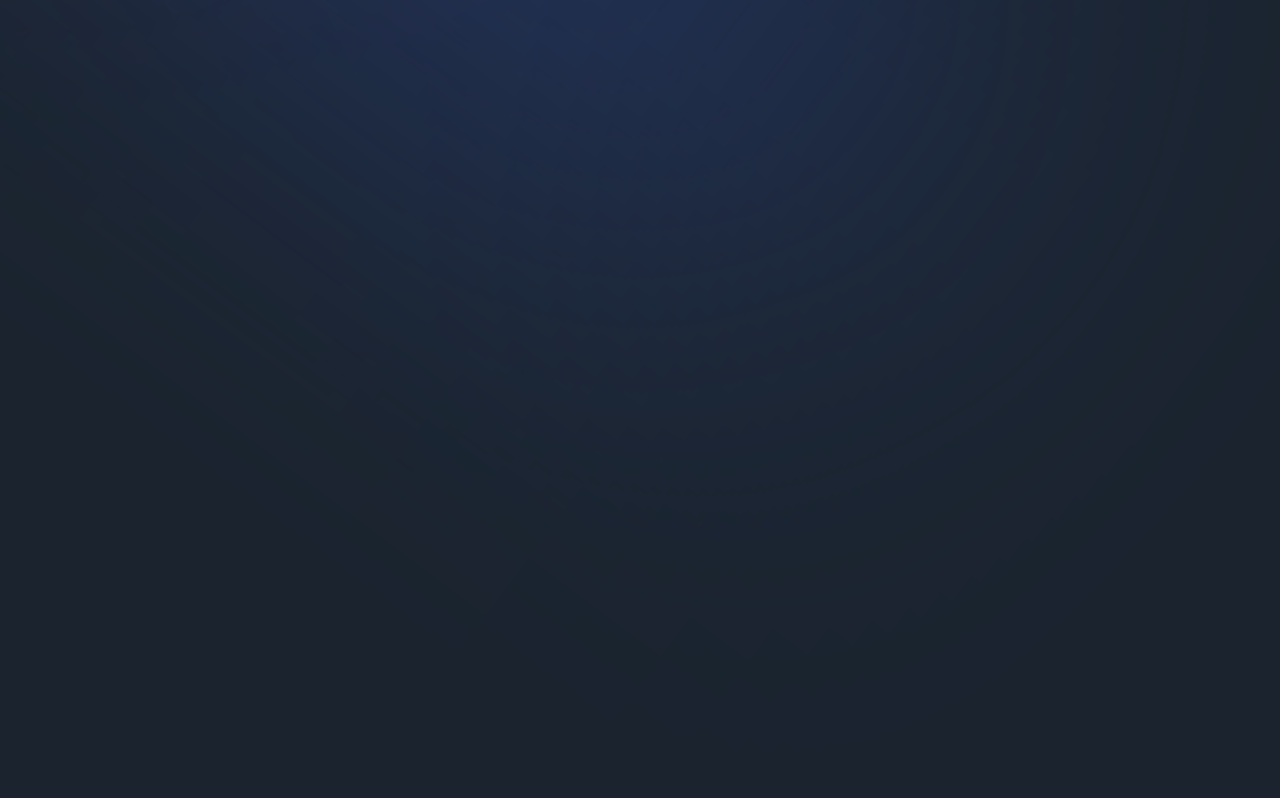
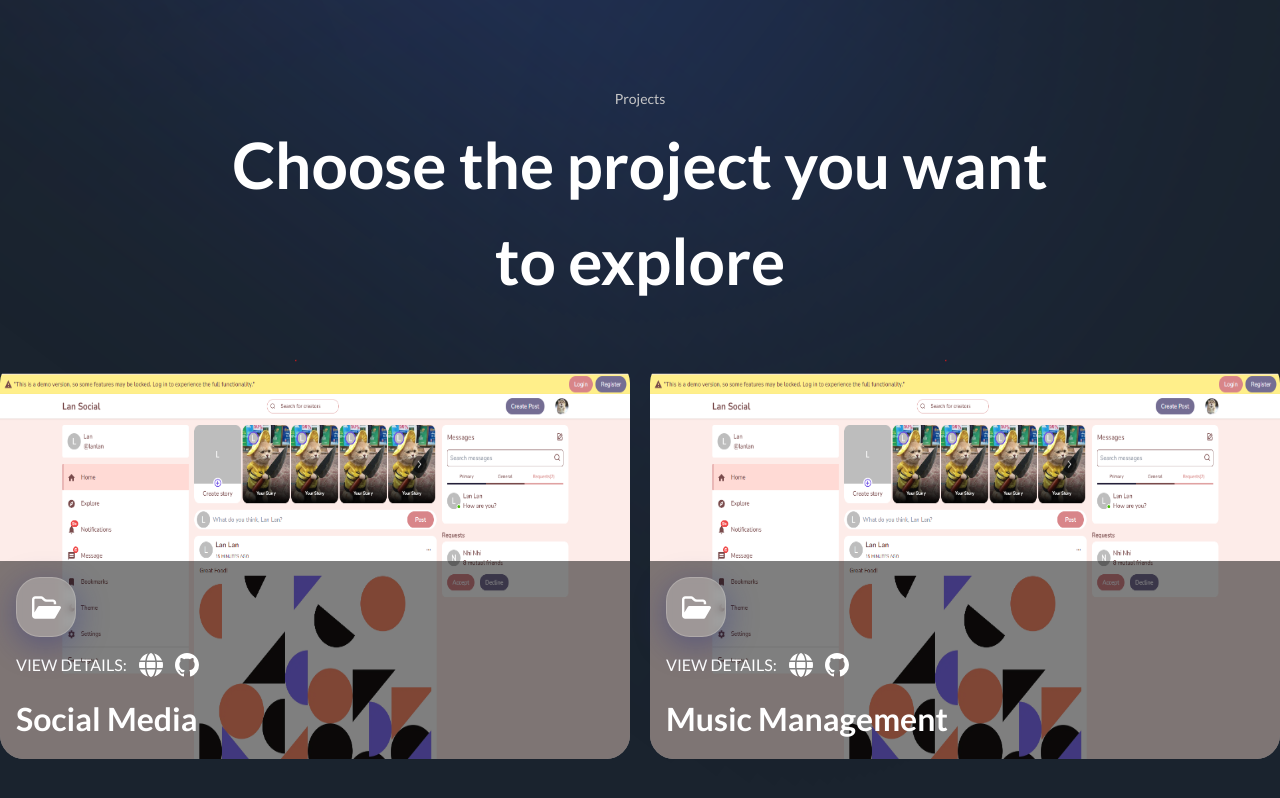
Before and after one commit to mmmnic2/my-portfolio, a Next.js app: page / in a window 1280 px wide. Shown: the part 1718-2516 px from the top of the page. Before the commit the page ends 1961 px from the top, so only its background shows below. Built offline with nearby package versions, Linux system fonts and the light colour scheme.

Commit message:
add project section

```diff
--- a/app/globals.css
+++ b/app/globals.css
@@ -36,6 +36,9 @@ body {
   .glassmorphism {
     @apply bg-[#323F5D]/30 backdrop-blur-lg border-white/20;
   }
+  .glassmorphism-01 {
+    @apply bg-[hsla(0,0%,100%,0.25)] shadow-[0_8px_32px_0_rgba(31,38,135,0.37)] backdrop-blur-[4px] border border-[hsla(0,0%,100%,0.18)];
+  }
   .custom-margin-li {
     @apply mx-4; /* Apply Tailwind margin utility */
   }
--- a/app/page.js
+++ b/app/page.js
@@ -1,5 +1,6 @@
 import About from "@/components/about/About";
 import { Experience } from "@/components/Experience";
+import { Projects } from "@/components/projects/Projects";
 import { Skills } from "@/components/skill/Skills";
 
 export default function Home() {
@@ -8,6 +9,7 @@ export default function Home() {
       <About />
       <Skills />
       <Experience />
+      <Projects />
     </>
   );
 }
--- /dev/null
+++ b/components/common/icons/Globe.jsx
@@ -0,0 +1,15 @@
+import React from "react";
+
+export const Globe = () => {
+  return (
+    <svg
+      xmlns="http://www.w3.org/2000/svg"
+      viewBox="0 0 512 512"
+      width="100%"
+      height="100%"
+      fill="white"
+    >
+      <path d="M352 256c0 22.2-1.2 43.6-3.3 64l-185.3 0c-2.2-20.4-3.3-41.8-3.3-64s1.2-43.6 3.3-64l185.3 0c2.2 20.4 3.3 41.8 3.3 64zm28.8-64l123.1 0c5.3 20.5 8.1 41.9 8.1 64s-2.8 43.5-8.1 64l-123.1 0c2.1-20.6 3.2-42 3.2-64s-1.1-43.4-3.2-64zm112.6-32l-116.7 0c-10-63.9-29.8-117.4-55.3-151.6c78.3 20.7 142 77.5 171.9 151.6zm-149.1 0l-176.6 0c6.1-36.4 15.5-68.6 27-94.7c10.5-23.6 22.2-40.7 33.5-51.5C239.4 3.2 248.7 0 256 0s16.6 3.2 27.8 13.8c11.3 10.8 23 27.9 33.5 51.5c11.6 26 20.9 58.2 27 94.7zm-209 0L18.6 160C48.6 85.9 112.2 29.1 190.6 8.4C165.1 42.6 145.3 96.1 135.3 160zM8.1 192l123.1 0c-2.1 20.6-3.2 42-3.2 64s1.1 43.4 3.2 64L8.1 320C2.8 299.5 0 278.1 0 256s2.8-43.5 8.1-64zM194.7 446.6c-11.6-26-20.9-58.2-27-94.6l176.6 0c-6.1 36.4-15.5 68.6-27 94.6c-10.5 23.6-22.2 40.7-33.5 51.5C272.6 508.8 263.3 512 256 512s-16.6-3.2-27.8-13.8c-11.3-10.8-23-27.9-33.5-51.5zM135.3 352c10 63.9 29.8 117.4 55.3 151.6C112.2 482.9 48.6 426.1 18.6 352l116.7 0zm358.1 0c-30 74.1-93.6 130.9-171.9 151.6c25.5-34.2 45.2-87.7 55.3-151.6l116.7 0z" />
+    </svg>
+  );
+};
--- /dev/null
+++ b/components/common/icons/ProjectIcon.jsx
@@ -0,0 +1,15 @@
+import React from "react";
+
+export const ProjectIcon = () => {
+  return (
+    <svg
+      xmlns="http://www.w3.org/2000/svg"
+      viewBox="0 0 576 512"
+      width="100%"
+      height="100%"
+      fill="white"
+    >
+      <path d="M384 480l48 0c11.4 0 21.9-6 27.6-15.9l112-192c5.8-9.9 5.8-22.1 .1-32.1S555.5 224 544 224l-400 0c-11.4 0-21.9 6-27.6 15.9L48 357.1 48 96c0-8.8 7.2-16 16-16l117.5 0c4.2 0 8.3 1.7 11.3 4.7l26.5 26.5c21 21 49.5 32.8 79.2 32.8L416 144c8.8 0 16 7.2 16 16l0 32 48 0 0-32c0-35.3-28.7-64-64-64L298.5 96c-17 0-33.3-6.7-45.3-18.7L226.7 50.7c-12-12-28.3-18.7-45.3-18.7L64 32C28.7 32 0 60.7 0 96L0 416c0 35.3 28.7 64 64 64l23.7 0L384 480z" />
+    </svg>
+  );
+};
--- /dev/null
+++ b/components/projects/Projects.jsx
@@ -0,0 +1,63 @@
+"use client";
+import Image from "next/image";
+import Link from "next/link";
+import { Github } from "../common/icons/Github";
+import { Globe } from "../common/icons/Globe";
+import { ProjectIcon } from "../common/icons/ProjectIcon";
+import { projects } from "./constances";
+import { useState } from "react";
+
+export const Projects = () => {
+  const [isExpanded, setIsExpanded] = useState(1);
+  return (
+    <section id="project" className="relative pt-[90px]">
+      <h3 className="font-normal text-[14px] text-secondary-white text-center">
+        Projects
+      </h3>
+      <p className="mt-[8px] font-bold md:text-[64px] text-[40px] text-white text-center">
+        Choose the project you want <br className="md:block hidden" />
+        to explore
+      </p>
+      <div className="mt-[50px] flex lg:flex-row flex-col min-h-[70vh] gap-5">
+        {projects.map((project) => (
+          <div
+            key={project.name}
+            className={`relative lg:flex-[3.5] flex-[10] flex items-center justify-center min-w-[170px] h-[400px] transition-[flex] duration-[0.7s] ease-out-flex cursor-pointer`}
+            onClick={() => setIsExpanded(project.id)}
+          >
+            <Image
+              width={758}
+              height={700}
+              alt="social media project"
+              src={project.image}
+              className="absolute w-full h-full rounded-[24px]"
+            />
+            <div className="absolute bottom-0 p-4 flex justify-start w-full flex-col bg-[rgba(0,0,0,0.5)] rounded-b-[24px]">
+              <div className="flex justify-center items-center w-[60px] h-[60px] rounded-[24px] glassmorphism-01 mb-[16px]">
+                <div className="w-1/2 h-1/2">
+                  <ProjectIcon />
+                </div>
+              </div>
+              <div className="flex items-center gap-3 font-normal text-[16px] leading-[20.16px] text-white uppercase">
+                View Details:
+                <div className="w-6 h-6">
+                  <Link href={project.deployment} target="blank">
+                    <Globe />
+                  </Link>
+                </div>
+                <div className="w-6 h-6">
+                  <Link href={project.github} target="blank">
+                    <Github />
+                  </Link>
+                </div>
+              </div>
+              <h2 className="mt-[18px] font-semibold sm:text-[32px] text-[24px] text-white">
+                {project.name}
+              </h2>
+            </div>
+          </div>
+        ))}
+      </div>
+    </section>
+  );
+};
--- /dev/null
+++ b/components/projects/constances.js
@@ -0,0 +1,22 @@
+import socialMedia from "@/public/assets/images/social_media.png";
+
+export const projects = [
+  {
+    id: 1,
+    name: "Social Media",
+    description: "",
+    details: {},
+    image: socialMedia,
+    deployment: 'https://social-media-two-ecru.vercel.app/',
+    github: 'https://github.com/mmmnic2/social-media'
+  },
+  {
+    id: 2,
+    name: "Music Management",
+    description: "",
+    details: {},
+    image: socialMedia,
+    deployment: '',
+    github: 'https://github.com/mmmnic2/music-manager'
+  },
+];
```
Also changed, not shown: components/Project.jsx (deleted), public/assets/images/social_media.png (added).
